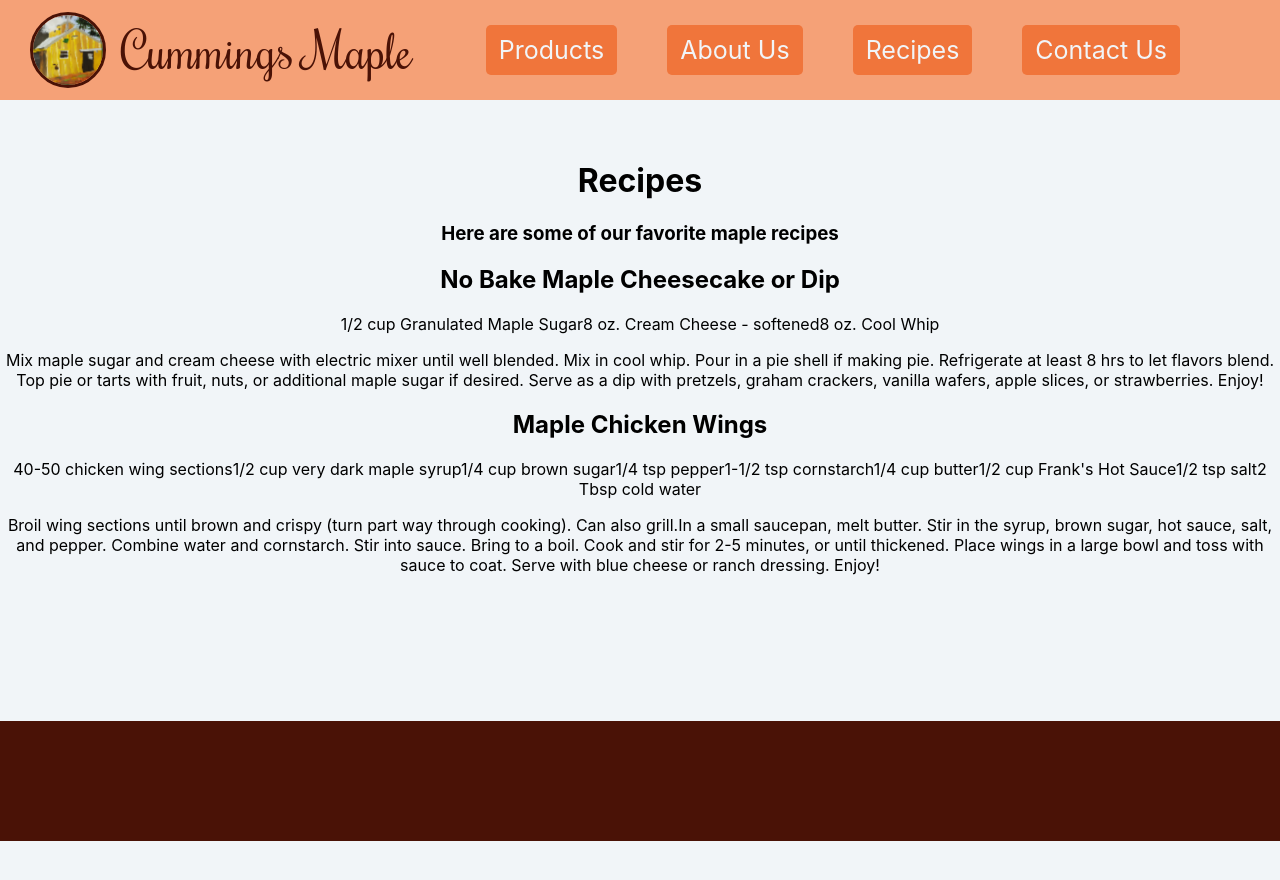
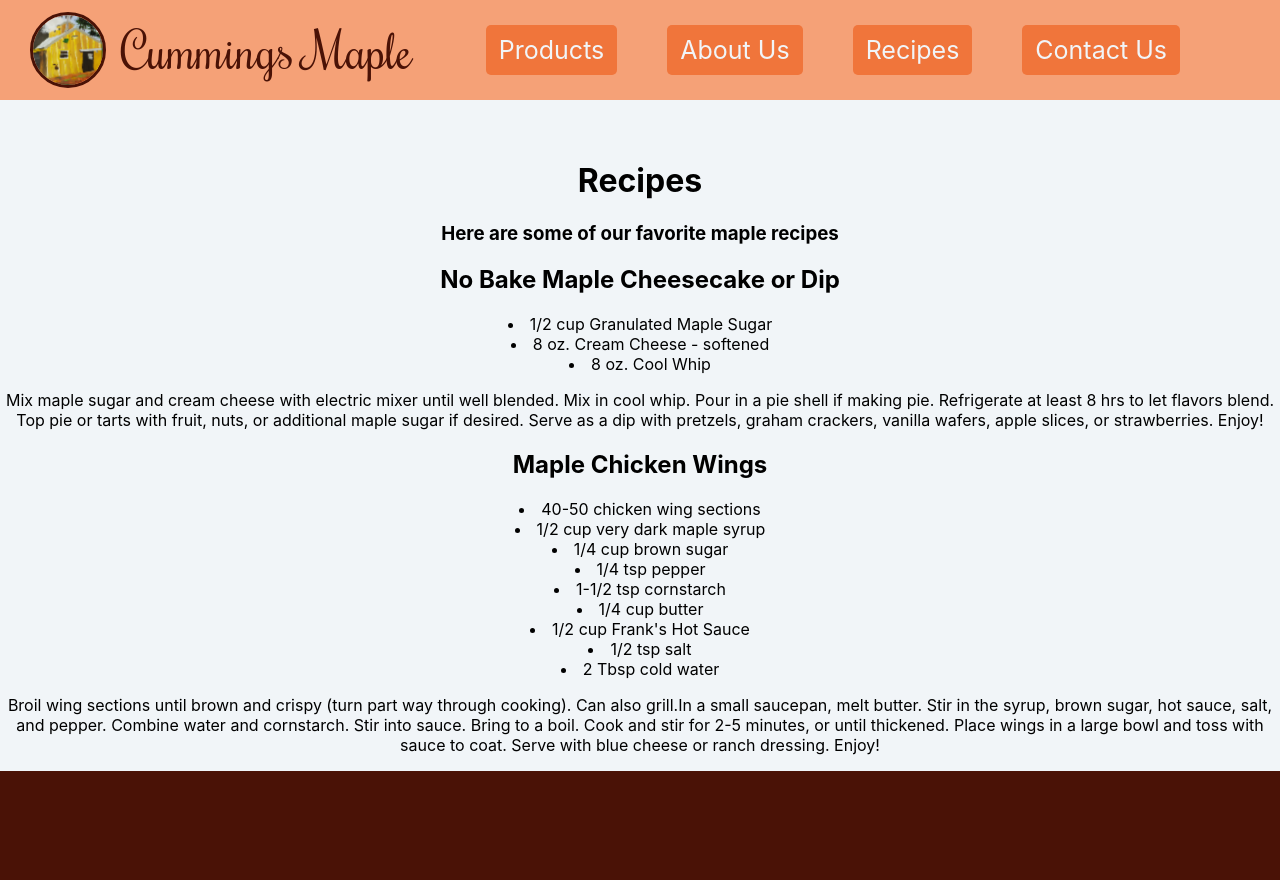
Before and after one commit to LaurenCummings/cummings-maple-vite, a React (Vite) app: page /cummings-maple-vite/Recipes in a window 1280 px wide. Shown: the top 880 px of the page. Before the commit the page ends 841 px from the top, so only its background shows below. Built offline with nearby package versions, Linux system fonts and the light colour scheme.

Commit message:
printed out ingredients as a list and added key to each recipe

```diff
--- a/src/pages/RecipePage.jsx
+++ b/src/pages/RecipePage.jsx
@@ -9,9 +9,13 @@ function RecipePage() {
             {
                 recipes.map((recipe) => {
                     return (
-                        <div>
+                        <div key={recipe.id}>
                             <h2>{recipe.name}</h2>
-                            <p>{recipe.ingredients}</p>
+                            {
+                                recipe.ingredients.map((ingredient, index) => {
+                                    return (<li>{ingredient}</li>)
+                                })
+                            }
                             <p>{recipe.instructions}</p>
                         </div>
                     )
```
